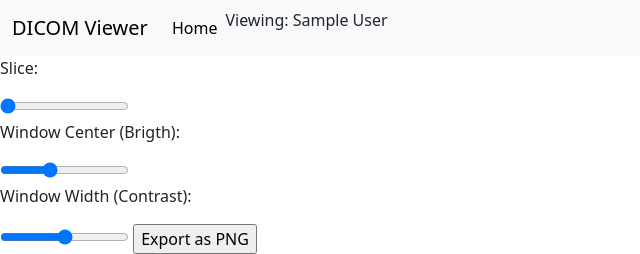
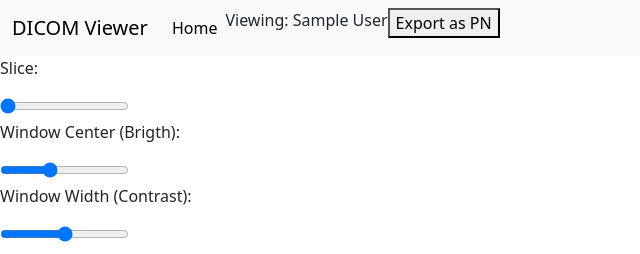
Before and after one commit to melissa-martell/dicom-visualizer, a Flask app: page /viewer in a window 1280 px wide. Shown: the top 254 px of the page, without its empty margins (0-640 px from the left). Run offline with Flask 3, Linux system fonts and the light colour scheme; the visitor is signed in with stand-in values (Sample User, id 1).

Commit message:
Move export button to navbar

```diff
--- a/templates/viewer.html
+++ b/templates/viewer.html
@@ -9,10 +9,12 @@
         <a class="nav-link active" aria-current="page" href="/">Home</a>
     </li>
     <li class="nav-item">Viewing: {{ filename }}</li>
+    <li class="nav-item">
+        <button id="export_btn" type="submit">Export as PN</button>
+    </li>
 {% endblock %}
 
 {% block main %}
-    <form action="/export" method="post">
     <p id="text_slice">Slice: <output id="value_slice"></output></p>
     <input id="slice" name="slice_index" type="range" min="0" step="1" value="0">
 
@@ -24,8 +26,6 @@
     <input type="range" id="window_width" name="window_width"
            min="1" max="4000" step="10" value="2000">
 
-        <input id="export_btn" type="submit" value="Export as PNG">
-    </form>
 
     <div id="error"></div>
 
```
Lines whose indentation alone changed are shown as unchanged.
